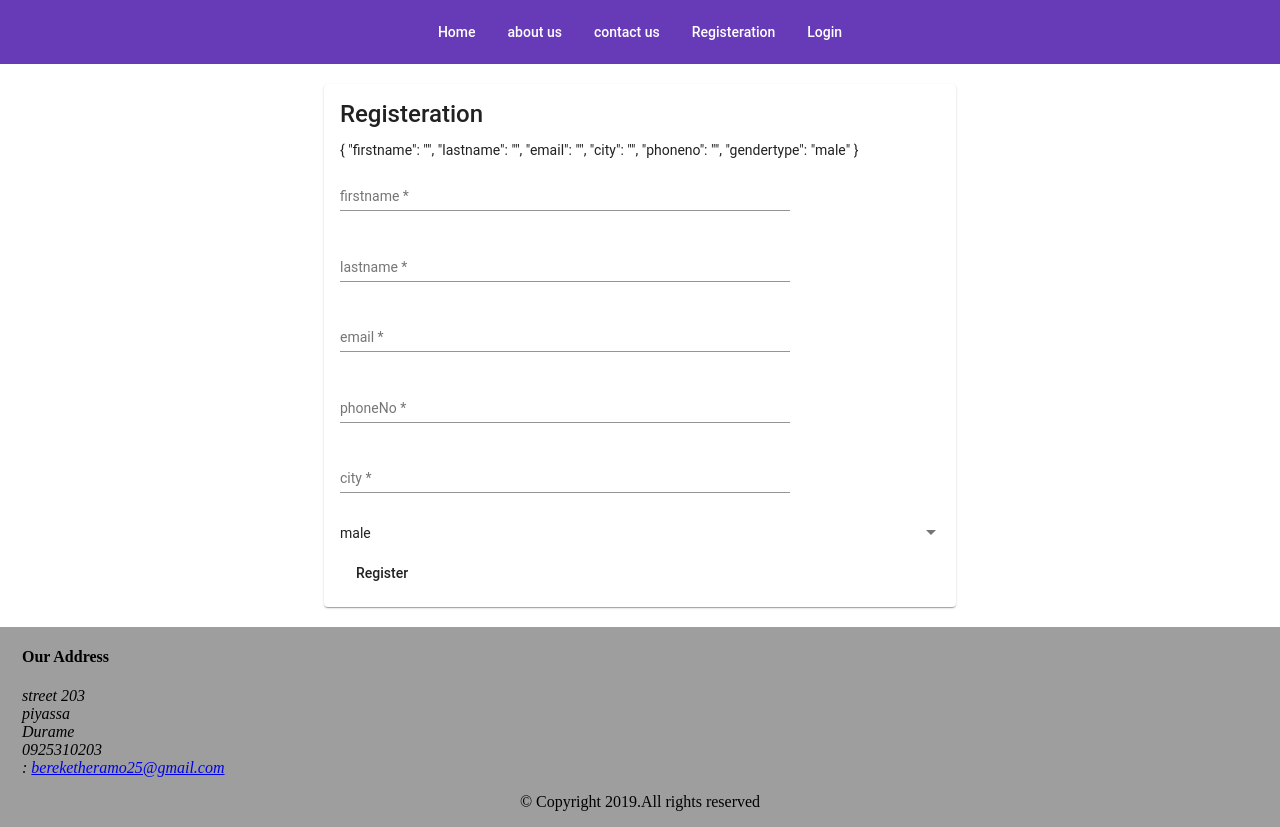
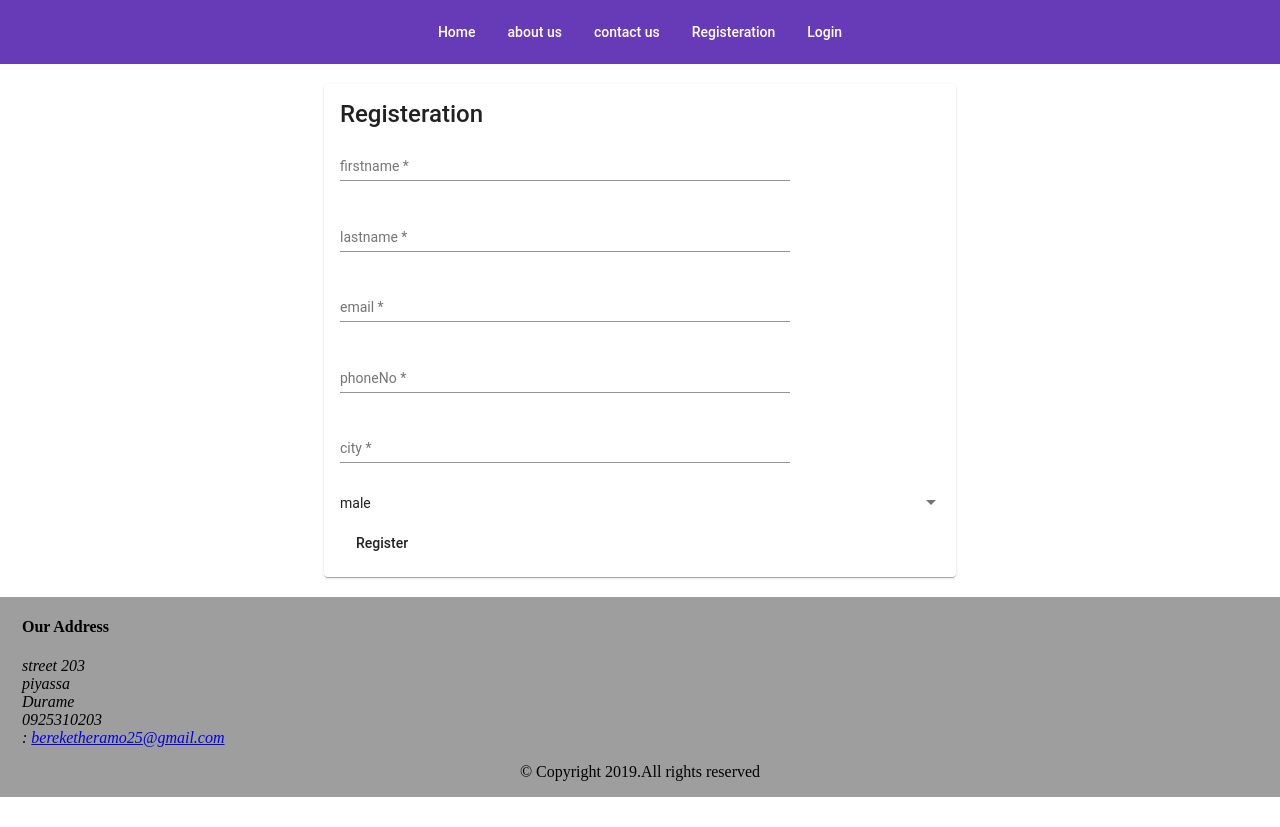
Before and after one commit to BekyH/emps, an Angular app: page /register in a window 1280 px wide. After the commit the page ends 800 px from the top, so only its background shows below. Built offline with nearby package versions, Linux system fonts and the light colour scheme.

Commit message:
change in registeration html

```diff
--- a/src/app/register/register.component.html
+++ b/src/app/register/register.component.html
@@ -5,9 +5,7 @@
     </mat-card-title>
     <mat-card-content>
       <div class="textfield">
-        <p>
-          {{userForm.value | json}}
-        </p>
+
     <form novalidate [formGroup]="userForm" #userform="ngForm" (ngSubmit)="onSubmit()">
         <div fxflex fxflexOffset="30px">
       <p>
```
